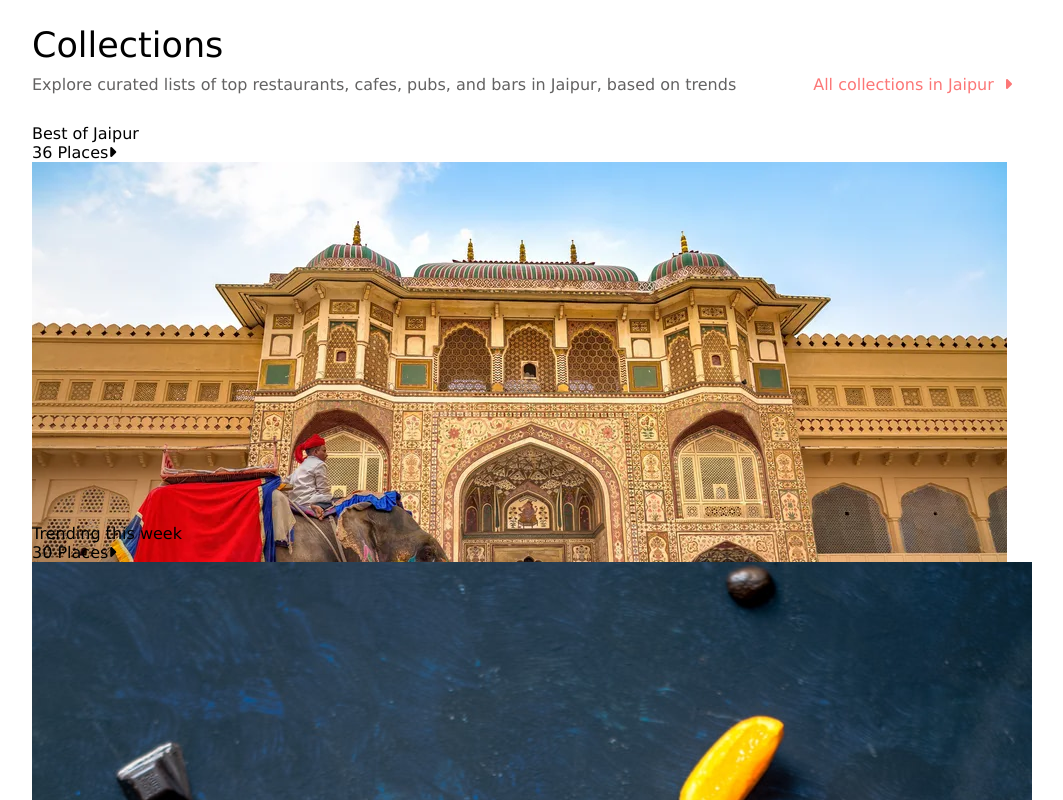
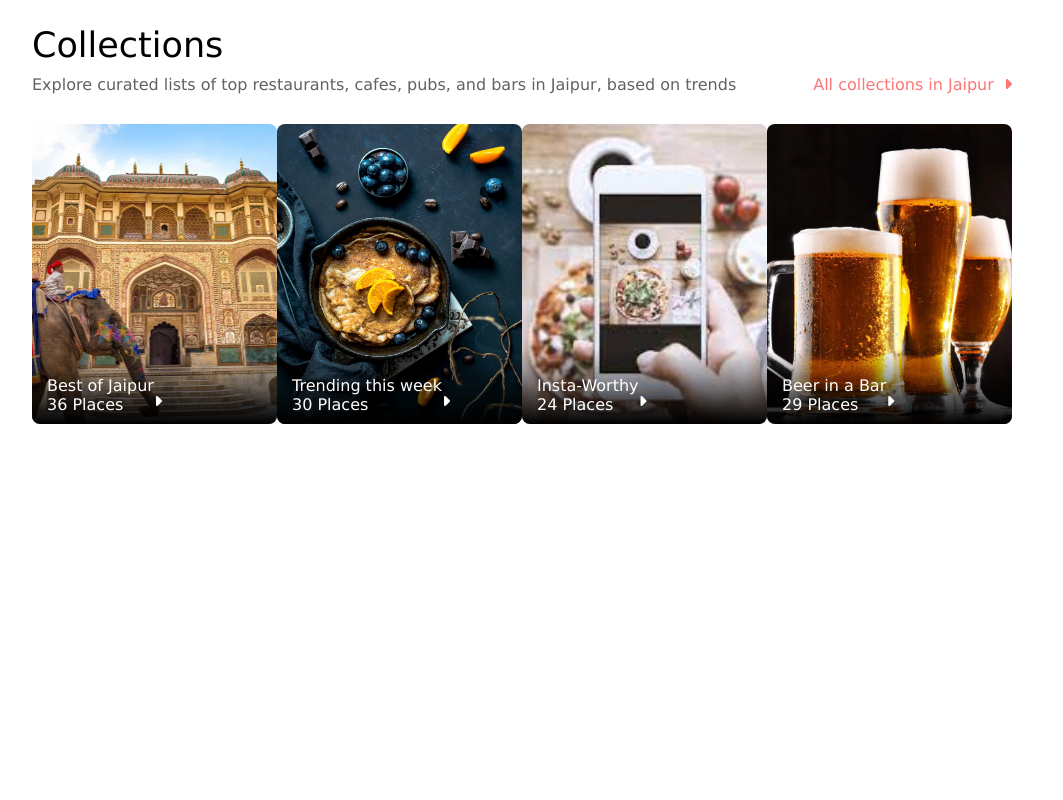
Before and after one commit to Dushyant1122/Zomato-Project, a plain HTML site: page index.html in a window 1280 px wide. Shown: the part 940-1740 px from the top of the page, without its empty margins (118-1181 px from the left). After the commit the page ends 1494 px from the top, so only its background shows below. Drawn offline with Linux system fonts and the light colour scheme.

Commit message:
08-08-2022

```diff
--- a/CSS/style.css
+++ b/CSS/style.css
@@ -36,15 +36,15 @@ header{
 }
 .nav_bar{
     display: flex;
-    justify-content: flex-end;
+    justify-content:flex-end ;
 }
 .nav_bar li{
-    font-size: 1em;
+    font-size: 16px;
     font-family: Verdana, Geneva, Tahoma, sans-serif;
     font-weight: lighter;
     padding-left: 30px;
     list-style: none;
-    /* margin-right: 50px; */
+    margin-right: 50px;
 }
 .head{
     display: flex;
@@ -177,8 +177,42 @@ padding: 20px;
     font-size: 1rem;
 }
 .box-1{
-    width: 335px;
-    height: 400px;
-
+    width: 255px;
+    height: 300px;
+    overflow: hidden;
+    position: relative;
+    border-radius: 8px;
 
 }
+
+.box-1 div{
+    position: absolute;
+    background: linear-gradient(transparent, black);
+    width: 100%;
+    height: 25%;
+    display: flex;
+    align-items: flex-end;
+    bottom: 0;
+}
+.box-1 div span:first-child{
+    display: inline-block;
+    color: white;
+    padding-left: 15px;
+    font-size: 1rem;
+    padding-bottom: 10px;
+}
+.box-1 i{
+    color: white;
+    padding-bottom: 15px;
+}
+.box-1 img{
+    width: 255px;
+    height: 300px;
+    object-fit: cover;
+}
+.sec-3{
+    display: flex;
+    justify-content: space-between;
+    margin-top: 30px;
+    margin-bottom: 130px;
+}
--- a/index.html
+++ b/index.html
@@ -2,13 +2,13 @@
 <html lang="en">
 <head>
     <meta charset="UTF-8">
-    <link rel="icon" href="/Images/logo.png">
-    <script src="https://kit.fontawesome.com/8e6f6c11f2.js" crossorigin="anonymous"></script>
+
     <meta http-equiv="X-UA-Compatible" content="IE=edge">
     <meta name="viewport" content="width=device-width, initial-scale=1.0">
     <title>Zomato</title>
     <link rel="stylesheet" href="/CSS/style.css">
-
+    <link rel="icon" href="/Images/logo.png">
+    <script src="https://kit.fontawesome.com/8e6f6c11f2.js" crossorigin="anonymous"></script>
 </head>
 <body>
     <header>
@@ -17,7 +17,6 @@
                 <h4><a href="#">Get The App</a></h4>
             </div>
             <ul class="nav_bar">
-
                 <li><a href="#">Investor Relations</a></li>
                 <li><a href="#">Add Restaurent</a></li>
                 <li><a href="#">Log In</a></li>
@@ -98,7 +97,7 @@
             </div>
             <div class="box-1">
                 <div><span>Beer in a Bar <br/> 29 Places</span><i class="fas fa-caret-right"></i></div>
-                <img src="/Images/first.jpg" alt="jaipur">
+                <img src="/Images/forth.jpg" alt="jaipur">
             </div>
         </div>
     </section>
```
